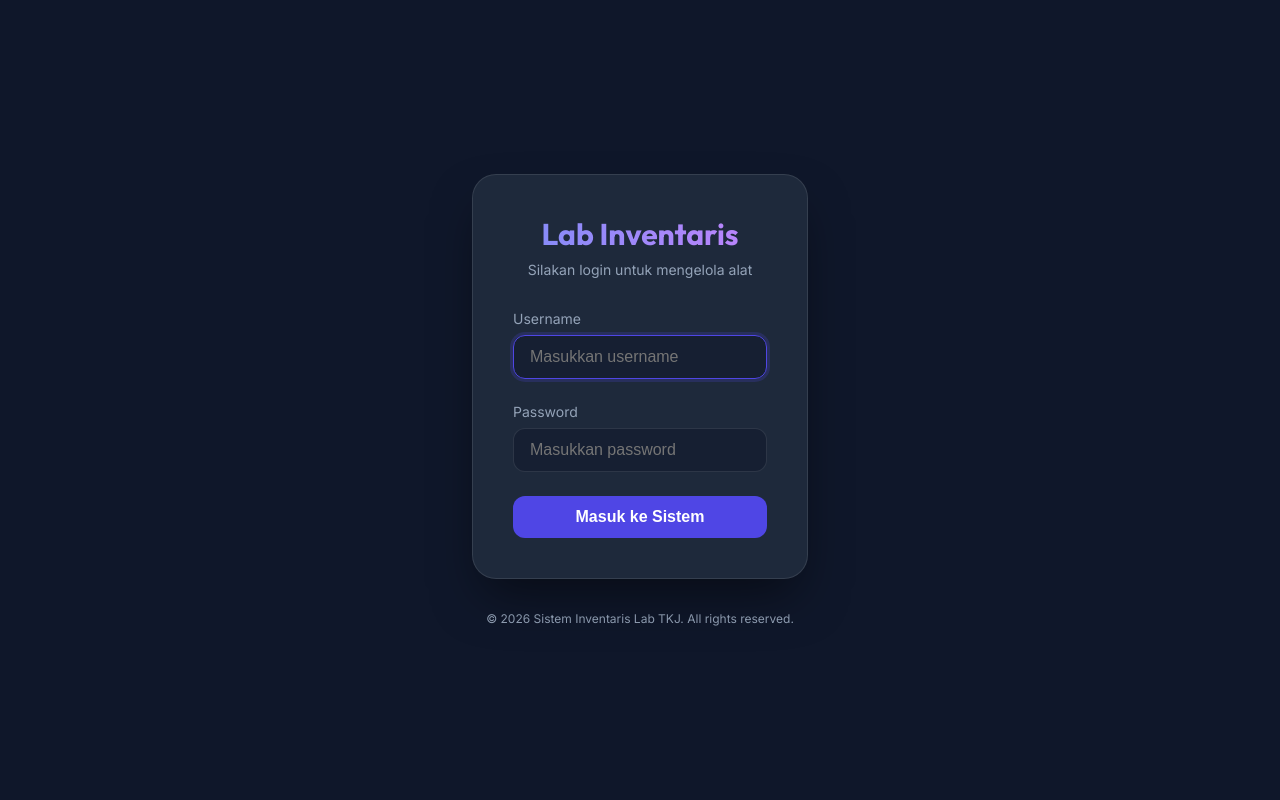
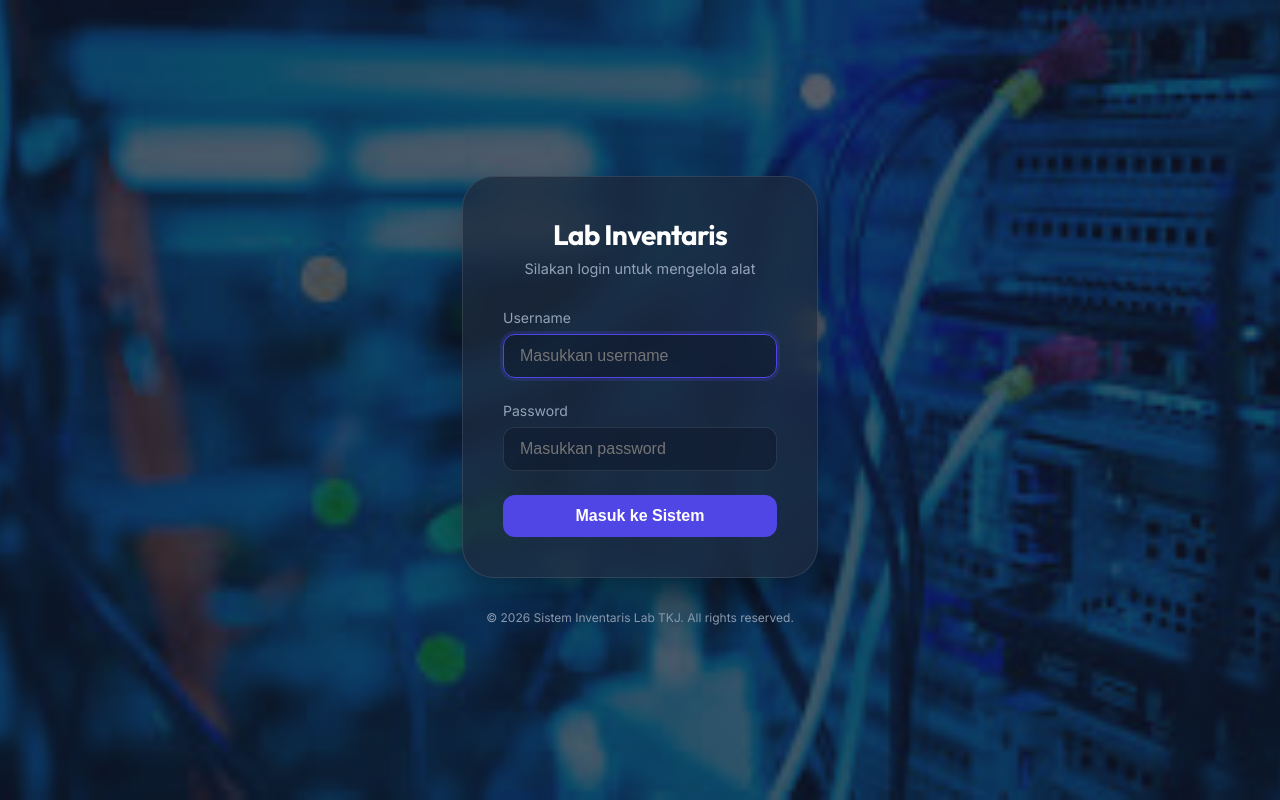
Before and after one commit to hendrazulpiadi/system-infentaris-lab-tkj, a PHP site: page /login.php in a window 1280 px wide. Run offline with PHP 8.4, Linux system fonts and the light colour scheme.

Commit message:
feat: add school logos and custom background images to the UI

```diff
--- a/laporan.php
+++ b/laporan.php
@@ -79,7 +79,10 @@ $nama_bulan = [
 </head>
 <body>
     <div class="sidebar">
-        <h2 style="font-family: 'Outfit'; margin-bottom: 2rem;">Lab TKJ</h2>
+        <div style="text-align: center; margin-bottom: 2.5rem;">
+            <img src="img/logo smk alazhar.png" alt="Logo" style="width: 80px; height: auto; margin-bottom: 10px;">
+            <h2 style="font-family: 'Outfit'; font-size: 1.1rem; color: white;">Inventaris Lab TKJ</h2>
+        </div>
         <ul style="list-style: none;">
             <li style="margin-bottom: 0.5rem;"><a href="dashboard.php" style="color: #94a3b8; text-decoration: none; display: flex; align-items: center; gap: 10px; padding: 0.8rem;"><i class="fas fa-home"></i> Dashboard</a></li>
             <li style="margin-bottom: 0.5rem;"><a href="inventaris.php" style="color: #94a3b8; text-decoration: none; display: flex; align-items: center; gap: 10px; padding: 0.8rem;"><i class="fas fa-box"></i> Inventaris</a></li>
--- a/login.php
+++ b/login.php
@@ -60,7 +60,10 @@ if ($_SERVER['REQUEST_METHOD'] === 'POST') {
 
         body {
             font-family: 'Inter', sans-serif;
-            background-color: var(--bg);
+            background: linear-gradient(rgba(15, 23, 42, 0.7), rgba(15, 23, 42, 0.7)), url('img/bckground 2.jfif');
+            background-size: cover;
+            background-position: center;
+            background-attachment: fixed;
             color: var(--text);
             display: flex;
             align-items: center;
@@ -71,7 +74,7 @@ if ($_SERVER['REQUEST_METHOD'] === 'POST') {
 
         .login-container {
             width: 100%;
-            max-width: 400px;
+            max-width: 420px;
             padding: 2rem;
             animation: fadeIn 0.5s ease-out;
         }
@@ -82,12 +85,13 @@ if ($_SERVER['REQUEST_METHOD'] === 'POST') {
         }
 
         .card {
-            background-color: var(--card-bg);
+            background-color: rgba(30, 41, 59, 0.7);
             padding: 2.5rem;
-            border-radius: 1.5rem;
+            border-radius: 2rem;
             box-shadow: 0 25px 50px -12px rgba(0, 0, 0, 0.5);
             border: 1px solid rgba(255, 255, 255, 0.1);
-            backdrop-filter: blur(10px);
+            backdrop-filter: blur(16px);
+            -webkit-backdrop-filter: blur(16px);
         }
 
         .header {
@@ -95,19 +99,31 @@ if ($_SERVER['REQUEST_METHOD'] === 'POST') {
             margin-bottom: 2rem;
         }
 
+        .logo-box {
+            display: flex;
+            justify-content: center;
+            gap: 15px;
+            margin-bottom: 1.5rem;
+        }
+
+        .logo-box img {
+            height: 60px;
+            object-fit: contain;
+            filter: drop-shadow(0 4px 6px rgba(0,0,0,0.3));
+        }
+
         .header h1 {
             font-family: 'Outfit', sans-serif;
-            font-size: 1.875rem;
+            font-size: 1.75rem;
             font-weight: 700;
             margin-bottom: 0.5rem;
-            background: linear-gradient(to right, #818cf8, #c084fc);
-            -webkit-background-clip: text;
-            -webkit-text-fill-color: transparent;
+            color: white;
+            letter-spacing: -0.025em;
         }
 
         .header p {
             color: var(--text-muted);
-            font-size: 0.875rem;
+            font-size: 0.9rem;
         }
 
         .form-group {
--- a/promting.txt
+++ /dev/null
@@ -1,2 +0,0 @@
-dalam program ini kamu bertindak sebgai seorang sofware developer fullstac
-kamu akan membantu saya membangun projek ini dari 0 sampai selesai.
```
Also changed, not shown: dashboard.php (+9 -5 lines), inventaris.php (+9 -3 lines), img/bckground 1.jfif (added), img/bckground 2.jfif (added), img/logo SMK Bisa V4.png (added), img/logo TKJ.png (added), img/logo smk alazhar.png (added), img/logo tutwuri.png (added).
